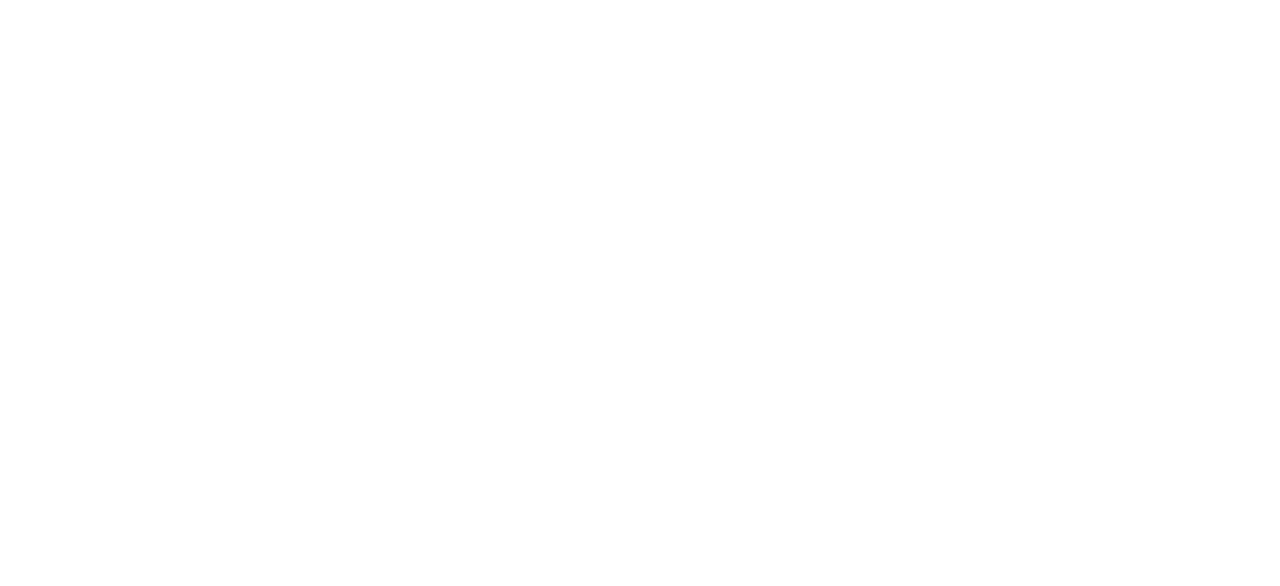
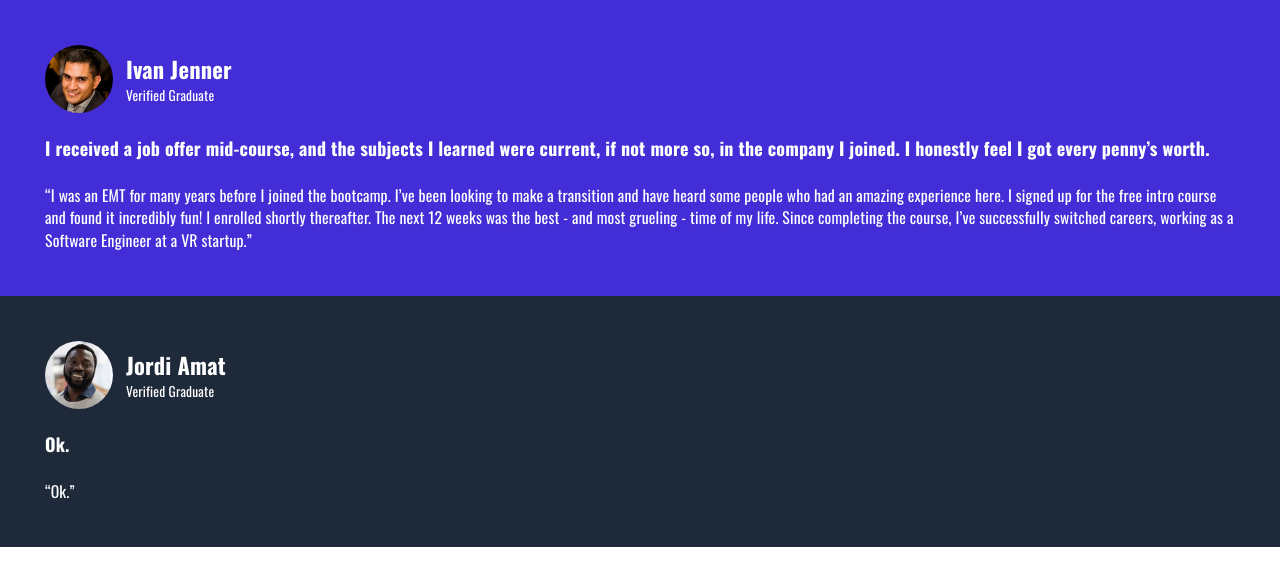
Before and after one commit to masdefry/frontend-web-development-39, a React (Vite) app in the folder intro-react/: page /testimonials in a window 1280 px wide. Before the commit this address had no page. Shown: the top 586 px of the page. Built offline with nearby package versions, Linux system fonts and the light colour scheme.

Commit message:
day04: review testimonials layouting

```diff
--- a/intro-react/src/main.tsx
+++ b/intro-react/src/main.tsx
@@ -5,6 +5,8 @@ import HomePage from './App';
 import ProfilePage from './pages/profile';
 import LoginPage from './pages/login';
 import { BrowserRouter, Route, Routes } from 'react-router-dom';
+import ResponsiveTailwindPage from './pages/responsive-tailwind';
+import TestimonialsPage from './pages/testimonials';
 
 createRoot(document.getElementById('root')!).render(
   <StrictMode>
@@ -13,6 +15,8 @@ createRoot(document.getElementById('root')!).render(
         <Route index element={<HomePage />} />
         <Route path='login' element={<LoginPage />} />
         <Route path='profile-user' element={<ProfilePage />} />
+        <Route path='/responsive-tailwind' element={<ResponsiveTailwindPage />} />
+        <Route path='/testimonials' element={<TestimonialsPage />} />
         {/*
           <Route path='login'>
             <Route path='user' element={<LoginPage />} />
--- /dev/null
+++ b/intro-react/src/pages/responsive-tailwind/index.tsx
@@ -0,0 +1,7 @@
+export default function ResponsiveTailwindPage() {
+  return (
+    <>
+      <h1 className='text-indigo-500 bg-gray-600 md:text-yellow-500 md:bg-gray-400 lg:text-green-500 '>Typescript</h1>
+    </>
+  );
+}
--- /dev/null
+++ b/intro-react/src/pages/testimonials/index.tsx
@@ -0,0 +1,53 @@
+const testimonialsData = [
+  {
+    imageUrl: '/images/avatar.png',
+    userName: 'Ivan Jenner',
+    status: 'Verified Graduate',
+    highlight:
+      'I received a job offer mid-course, and the subjects I learned were current, if not more so, in the company I joined. I honestly feel I got every penny’s worth.',
+    description:
+      'I was an EMT for many years before I joined the bootcamp. I’ve been looking to make a transition and have heard some people who had an amazing experience here. I signed up for the free intro course and found it incredibly fun! I enrolled shortly thereafter. The next 12 weeks was the best - and most grueling - time of my life. Since completing the course, I’ve successfully switched careers, working as a Software Engineer at a VR startup.',
+    style: 'bg-indigo-700 text-white',
+  },
+  {
+    imageUrl: '/images/avatar1.png',
+    userName: 'Jordi Amat',
+    status: 'Verified Graduate',
+    highlight: 'Ok.',
+    description: 'Ok.',
+    style: 'bg-gray-800 text-white'
+  },
+];
+
+export default function TestimonialsPage() {
+  return (
+    <>
+      <div className='grid grid-cols-1 bg-gray-100'>
+        {/* Card */}
+
+        {testimonialsData.map((item) => (
+          <div className={`p-10 ${item?.style}`} key={item?.userName}>
+            {/* Card: Header */}
+            <div className='flex items-center gap-3'>
+              <div className='w-15 h-15'>
+                <img
+                  src={item?.imageUrl}
+                  className='w-full h-full object-cover rounded-full'
+                />
+              </div>
+              <div>
+                <h1 className='text-xl font-bold'>{item?.userName}</h1>
+                <p className='text-xs'>Verified Graduate</p>
+              </div>
+            </div>
+            {/* Card: Highlight */}
+            <p className='font-bold mt-5'>{item?.highlight}</p>
+
+            {/* Card: Description */}
+            <p className='mt-5 text-sm'>“{item?.description}”</p>
+          </div>
+        ))}
+      </div>
+    </>
+  );
+}
```
Also changed, not shown: intro-react/public/images/avatar.png (added), intro-react/public/images/avatar1.png (added).
